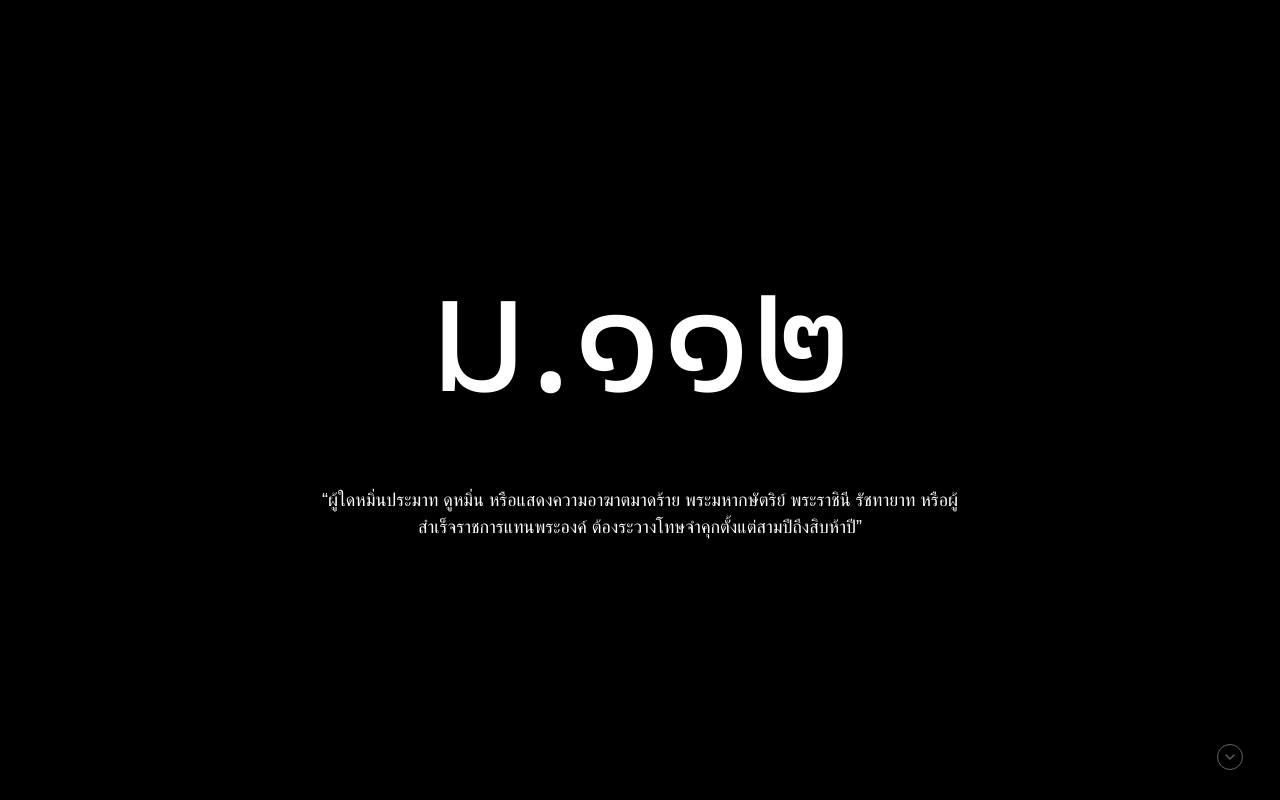
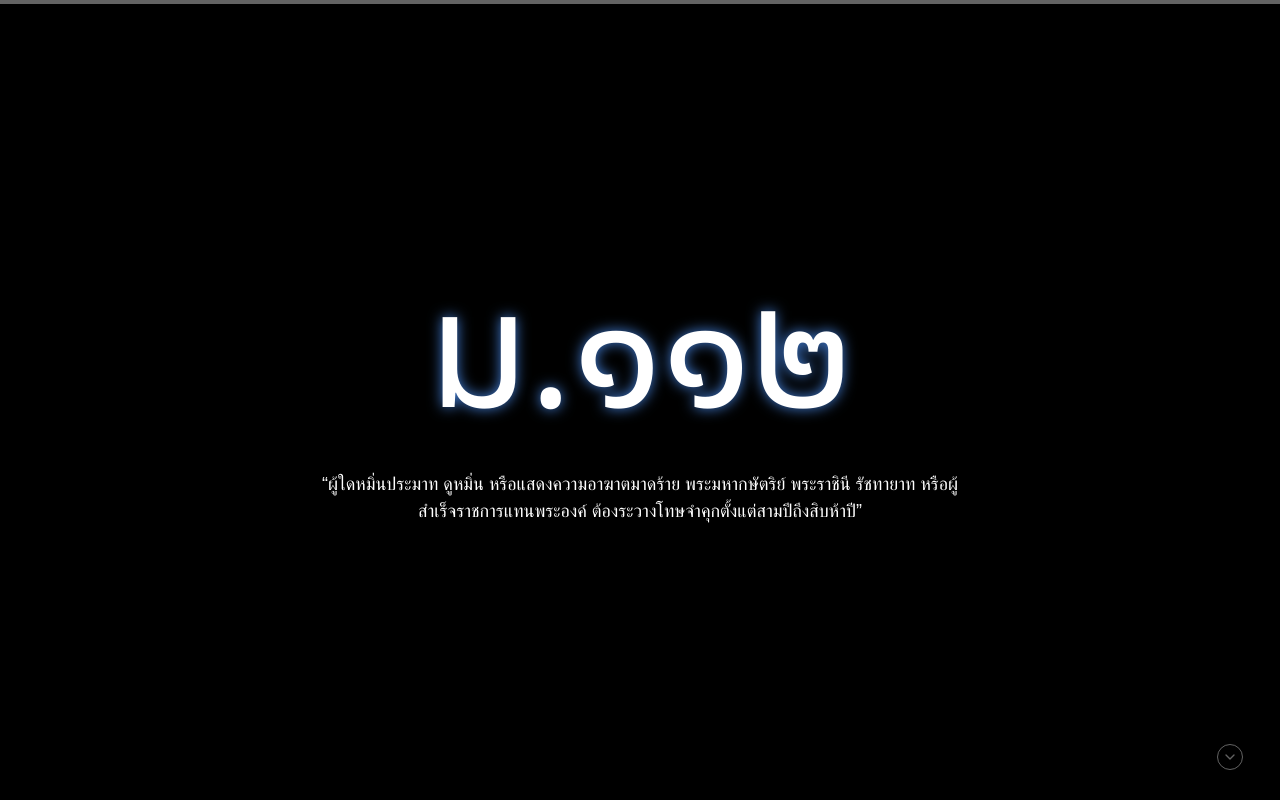
Before and after one commit to cktalala/pu-dev-challenge, a Next.js app: page / in a window 1280 px wide. Shown: the top 800 px of the page. Built offline with nearby package versions, Linux system fonts and the light colour scheme; a web font is replaced by a local one.

Commit message:
Add ScrollProgress component to RootLayout, refactor SectionDetail to use Stagger and Item for animations, and update SectionHero with staggered animations for improved visual effects.

```diff
--- a/src/app/layout.tsx
+++ b/src/app/layout.tsx
@@ -1,6 +1,7 @@
 import type { Metadata } from "next";
 import { Inter, IBM_Plex_Sans_Thai, Noto_Sans_Thai } from "next/font/google";
 import "./globals.css";
+import ScrollProgress from "@/components/scroll-progree";
 
 const inter = Inter({
   variable: "--font-inter",
@@ -39,6 +40,7 @@ export default function RootLayout({
       <body
         className={`${inter.variable} ${ibmPlexSansThai.variable} ${notoSansThai.variable} antialiased`}
       >
+        <ScrollProgress />
         {children}
       </body>
     </html>
--- /dev/null
+++ b/src/components/scroll-progree.tsx
@@ -0,0 +1,40 @@
+"use client";
+
+import { motion, useScroll, useSpring, useReducedMotion } from "framer-motion";
+import { useEffect, useState } from "react";
+
+/** Top scroll progress bar */
+export default function ScrollProgress() {
+  const { scrollYProgress } = useScroll();
+  const reduce = useReducedMotion();
+  const progress = useSpring(scrollYProgress, {
+    stiffness: 160,
+    damping: 24,
+    mass: 0.2,
+  });
+
+  useEffect(() => {
+    if (reduce) {
+      progress.set(scrollYProgress.get());
+      const unsub = scrollYProgress.on("change", (v) => progress.set(v));
+      return () => unsub();
+    }
+  }, [reduce, progress, scrollYProgress]);
+
+  const [visible, setVisible] = useState(false);
+  useEffect(() => {
+    const unsub = scrollYProgress.on("change", (v) => setVisible(v > 0.001));
+    return () => unsub();
+  }, [scrollYProgress]);
+
+  return (
+    <motion.div
+      aria-hidden
+      className="fixed left-0 top-0 z-[60] h-1 w-full origin-left bg-darkgray"
+      style={{
+        scaleX: progress,
+        opacity: visible ? 1 : 0,
+      }}
+    />
+  );
+}
--- /dev/null
+++ b/src/components/text-animation.tsx
@@ -0,0 +1,41 @@
+"use client";
+import { motion } from "framer-motion";
+
+export const Stagger = ({ children }: { children: React.ReactNode }) => (
+  <motion.div
+    variants={{ hidden: {}, show: { transition: { staggerChildren: 0.08 } } }}
+    initial="hidden"
+    whileInView="show"
+    viewport={{ amount: 0.2, once: false }}
+    className="flex flex-col gap-16"
+  >
+    {children}
+  </motion.div>
+);
+
+export const StaggerHero = ({ children }: { children: React.ReactNode }) => (
+  <motion.div
+    variants={{ hidden: {}, show: { transition: { staggerChildren: 0.08 } } }}
+    initial="hidden"
+    whileInView="show"
+    viewport={{ amount: 0.2, once: false }}
+    className="flex flex-col gap-8"
+  >
+    {children}
+  </motion.div>
+);
+
+export const Item = ({ children }: { children: React.ReactNode }) => (
+  <motion.div
+    variants={{
+      hidden: { opacity: 0, y: 12 },
+      show: {
+        opacity: 1,
+        y: 0,
+        transition: { duration: 0.6, ease: "easeOut" },
+      },
+    }}
+  >
+    {children}
+  </motion.div>
+);
--- a/src/containers/home/components/CasesBarChart.tsx
+++ b/src/containers/home/components/CasesBarChart.tsx
@@ -86,8 +86,8 @@ function AnimatedBar(props: RectangleProps & { active: boolean }) {
     <motion.rect
       x={x}
       width={Math.max(0, width as number)}
-      rx={2}
-      ry={2}
+      rx={0}
+      ry={0}
       fill={fill.toString()}
       initial={init}
       animate={active ? target : init}
--- a/src/containers/home/components/SectionDetail.tsx
+++ b/src/containers/home/components/SectionDetail.tsx
@@ -1,12 +1,12 @@
 import Image from "next/image";
 import React from "react";
 import Footer from "./Footer";
+import { Item, Stagger } from "@/components/text-animation";
 
 const SectionDetail = () => {
   return (
     <>
       <section
-        id="detail"
         data-section
         className="font-sans flex bg-black px-10 md:px-0"
       >
@@ -14,7 +14,9 @@ const SectionDetail = () => {
           <h1 className="typo-h1 text-white font-noto-sans-thai text-center md:text-left">
             ความเห็นนักวิชาการ
           </h1>
+          <Stagger>
             {/* person 1 */}
+            <Item>
               <div className="w-full flex flex-col">
                 <div className="flex flex-col gap-8 max-w-[480px]">
                   <p className="typo-body1 text-white font-mono text-center md:text-left">
@@ -22,8 +24,8 @@ const SectionDetail = () => {
                     คือมันมีนโยบายที่ให้ใช้อย่างร้ายแรงที่สุด ให้เป็นความลับ
                     มันทำให้ภาพลักษณ์ของระบบยุติธรรมในคดี 112
                     เป็นกฎหมายที่ไม่ชัดเจนแน่นอน กฎหมายไม่มีความโปร่งใส
-                และไม่สมเหตุสมผล ไม่ว่าต่อไปนี้คุณจะตัดสินคดีอื่น คดีไหนก็ตาม
-                คนก็จะเกิดความไม่เชื่อถือ
+                    และไม่สมเหตุสมผล ไม่ว่าต่อไปนี้คุณจะตัดสินคดีอื่น
+                    คดีไหนก็ตาม คนก็จะเกิดความไม่เชื่อถือ
                     เกิดความสงสัยในการกระทำของสถาบันตุลาการ
                     ถ้าเป็นอย่างนั้นสังคมไทยอยู่ไม่ได้”
                   </p>
@@ -45,7 +47,10 @@ const SectionDetail = () => {
                   </div>
                 </div>
               </div>
+            </Item>
+
             {/* person 2 */}
+            <Item>
               <div className="w-full flex flex-col items-end">
                 <div className="flex flex-col gap-8 max-w-[480px]">
                   <p className="typo-body1 text-white font-mono text-center md:text-right">
@@ -60,7 +65,8 @@ const SectionDetail = () => {
                         รองศาสตราจารย์ ดร. วาสนา วงศ์สุรวัฒน์
                       </p>
                       <p className="typo-body2 text-white font-mono text-center md:text-right ">
-                    คณะอักษรศาสตร์ ภาควิชาประวัติศาสตร์ จุฬาลงกรณ์มหาวิทยาลัย
+                        คณะอักษรศาสตร์ ภาควิชาประวัติศาสตร์
+                        จุฬาลงกรณ์มหาวิทยาลัย
                       </p>
                     </div>
                     <Image
@@ -73,7 +79,10 @@ const SectionDetail = () => {
                   </div>
                 </div>
               </div>
+            </Item>
+
             {/* person 3 */}
+            <Item>
               <div className="w-full flex flex-col mb-24">
                 <div className="flex flex-col gap-8 max-w-[480px]">
                   <p className="typo-body1 text-white font-mono text-center md:text-left">
@@ -106,6 +115,8 @@ const SectionDetail = () => {
                   </div>
                 </div>
               </div>
+            </Item>
+          </Stagger>
         </div>
       </section>
       <Footer />
--- a/src/containers/home/components/SectionHero.tsx
+++ b/src/containers/home/components/SectionHero.tsx
@@ -1,3 +1,4 @@
+import { Item, StaggerHero } from "@/components/text-animation";
 import React from "react";
 
 const SectionHero = () => {
@@ -8,7 +9,13 @@ const SectionHero = () => {
       className="font-sans flex items-center justify-items-center min-h-screen bg-black"
     >
       <div className="flex flex-col items-center justify-center max-w-[660px] mx-auto gap-8 md:gap-16 px-6 md:px-0">
-        <h1 className="typo-display text-white font-noto-sans-thai">ม.๑๑๒</h1>
+        <StaggerHero>
+          <Item>
+            <h1 className="typo-display text-white font-noto-sans-thai text-center [text-shadow:0_0_14px_rgba(80,150,255,0.85)]">
+              ม.๑๑๒
+            </h1>
+          </Item>
+          <Item>
             <p className="typo-body1 text-white font-mono text-center">
               “ผู้ใดหมิ่นประมาท ดูหมิ่น <br className=" block md:hidden" />
               หรือแสดงความอาฆาตมาดร้าย พระมหากษัตริย์{" "}
@@ -17,6 +24,8 @@ const SectionHero = () => {
               หรือผู้สำเร็จราชการแทนพระองค์ <br className=" block md:hidden" />
               ต้องระวางโทษจำคุกตั้งแต่สามปีถึงสิบห้าปี”
             </p>
+          </Item>
+        </StaggerHero>
       </div>
     </section>
   );
```
Lines whose indentation alone changed are shown as unchanged.
